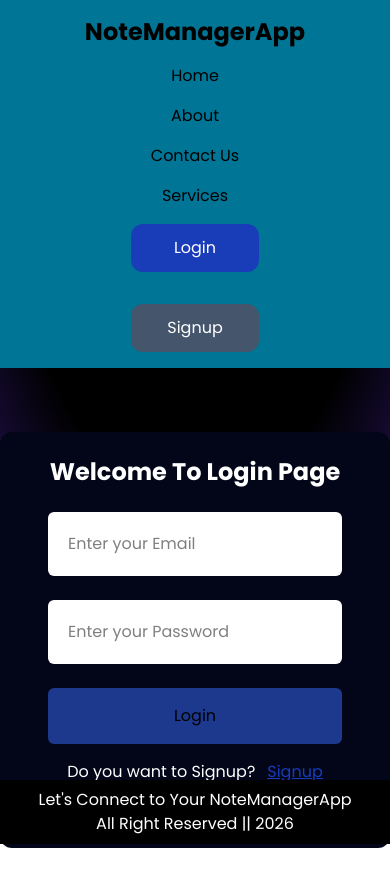
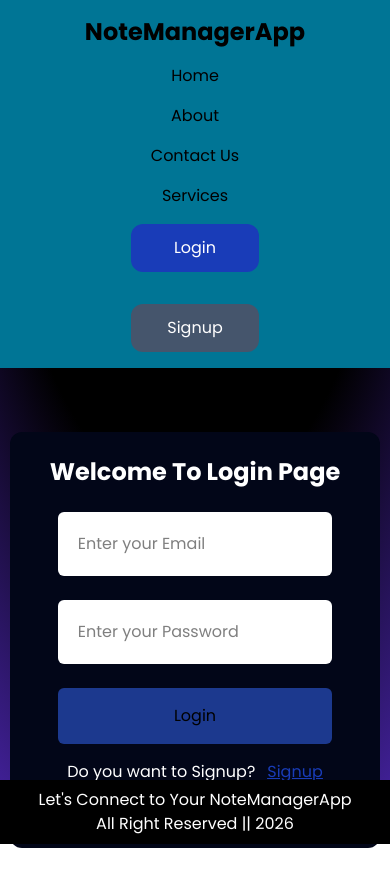
Before and after one commit to skpahadi-devfolio/MynoteManager-sk, a React app in the folder frontend/: page /login in a window 390 px wide. Shown: the top 886 px of the page. Built offline with nearby package versions, Linux system fonts and the light colour scheme; the HTML template or start-up script is replaced by a standard one.

Commit message:
fix login page UI

```diff
--- a/frontend/src/pages/Login.jsx
+++ b/frontend/src/pages/Login.jsx
@@ -51,8 +51,8 @@ const Login = () => {
           pauseOnHover
           theme="dark"
         />
-        <div className="absolute inset-0 -z-10 h-full w-full items-center px-5 py-24 [background:radial-gradient(125%_125%_at_50%_10%,#000_40%,#63e_100%)]"></div>
-     <div className="login mx-auto signup min-h-[40vh] w-full md:w-[35vw] p-6 my-16 bg-slate-950 rounded-xl">
+        <div className="absolute inset-0 -z-10 h-full w-full items-center px-3 md:px-5 py-16 md:py-24 [background:radial-gradient(125%_125%_at_50%_10%,#000_40%,#63e_100%)]"></div>
+     <div className="login mx-auto signup min-h-[40vh] w-[95vw] md:w-[35vw] p-6 my-16 bg-slate-950 rounded-xl">
      <h2 className='text-2xl text-white font-bold text-center'> Welcome To Login Page</h2>
       <form onSubmit={handleSubmit(onSubmit)} className='flex justify-center items-center flex-col p-6' action="">
         <input className='bg-white w-full p-5 rounded-md focus:scale-105 focus:transition-all focus:duration-500 focus:ease-in-out'  type="email" placeholder='Enter your Email' {...register("email", { required: "Please Fill this Field" , minLength:{value: 3, message: "Minimum 3 Length required"}})}/> <br />
```
